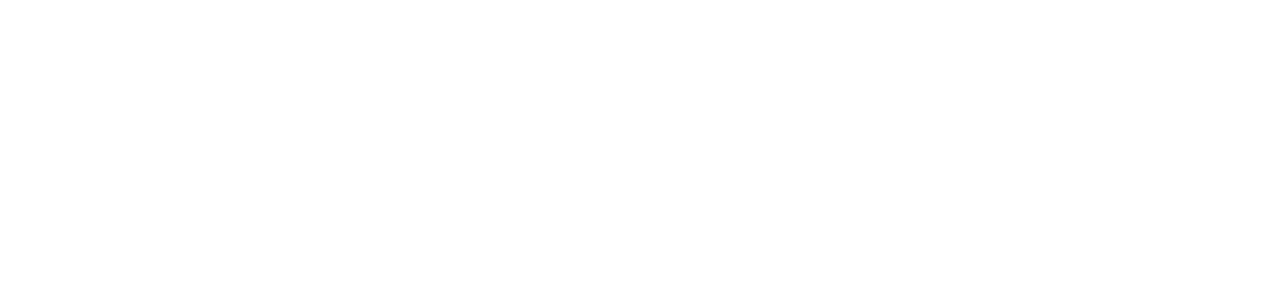
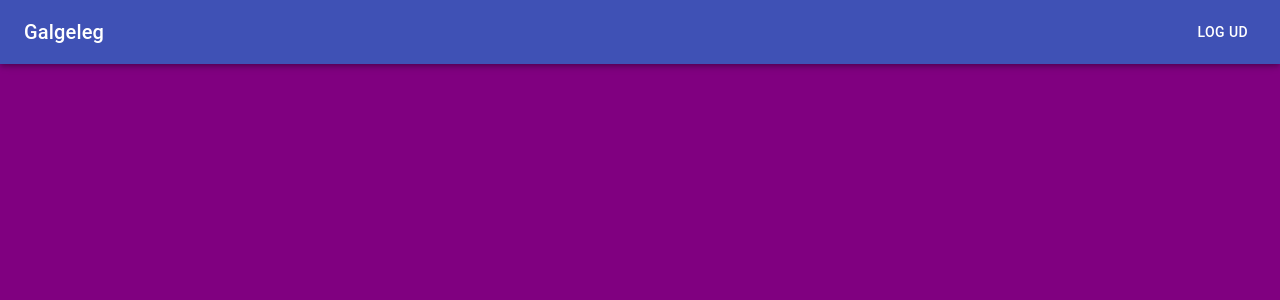
Before and after one commit to JoakimLevorsen/galgereact, a React (Create React App) app: page / in a window 1280 px wide. Shown: the top 300 px of the page. Built offline with nearby package versions, Linux system fonts and the light colour scheme.

Commit message:
More basic stuff

```diff
--- a/src/App.css
+++ b/src/App.css
@@ -1,38 +1,6 @@
 .App {
-  text-align: center;
+    display: flex;
+    justify-content: center;
+    align-items: center;
+    background: purple;
 }
-
-.App-logo {
-  height: 40vmin;
-  pointer-events: none;
-}
-
-@media (prefers-reduced-motion: no-preference) {
-  .App-logo {
-    animation: App-logo-spin infinite 20s linear;
-  }
-}
-
-.App-header {
-  background-color: #282c34;
-  min-height: 100vh;
-  display: flex;
-  flex-direction: column;
-  align-items: center;
-  justify-content: center;
-  font-size: calc(10px + 2vmin);
-  color: white;
-}
-
-.App-link {
-  color: #61dafb;
-}
-
-@keyframes App-logo-spin {
-  from {
-    transform: rotate(0deg);
-  }
-  to {
-    transform: rotate(360deg);
-  }
-}
--- a/src/App.tsx
+++ b/src/App.tsx
@@ -4,14 +4,14 @@
 import Game from "./game/Game";
 
 export default () => {
-    const [authorized, setAuth] = useState(false);
+    const [authorized, setAuth] = useState(true);
 
     return (
         <div className="App">
             {!authorized ? (
                 <SignIn didSignIn={() => setAuth(true)} />
             ) : (
-                <Game />
+                <Game signOut={() => setAuth(false)} />
             )}
         </div>
     );
--- a/src/auth/SignIn.tsx
+++ b/src/auth/SignIn.tsx
@@ -1,5 +1,5 @@
 import React, { useState } from "react";
-import { Box, TextField, Button } from "@material-ui/core";
+import { TextField, Button, Paper } from "@material-ui/core";
 import Axios from "axios";
 
 interface Props {
@@ -11,24 +11,38 @@
     const [password, setPassword] = useState("");
 
     // Lav tim sign in
-    const signIn = Axios.get("")
-        .then(() => props.didSignIn())
-        .catch(e => {
-            console.error(e);
-            alert("En intern fejl opstod. Prøv igen");
-        });
+    // eslint-disable-next-line @typescript-eslint/no-unused-vars
+    const signIn = () =>
+        Axios.get("")
+            .then(() => props.didSignIn())
+            .catch(e => {
+                console.error(e);
+                alert("En intern fejl opstod. Prøv igen");
+            });
 
     return (
-        <Box>
+        <Paper
+            style={{
+                display: "flex",
+                flexDirection: "column",
+                height: 200,
+                width: 300,
+                background: "white",
+                padding: 20,
+            }}
+        >
+            <h2>Log ind</h2>
             <TextField
                 value={username}
+                label="Brugernavn"
                 onChange={e => setUsername(e.target.value)}
             />
             <TextField
                 value={password}
+                label="Kodeord"
                 onChange={e => setPassword(e.target.value)}
             />
-            <Button onClick={() => signIn}>Log ind</Button>
-        </Box>
+            <Button onClick={() => props.didSignIn()}>Log ind</Button>
+        </Paper>
     );
 };
--- a/src/game/Game.tsx
+++ b/src/game/Game.tsx
@@ -1,5 +1,26 @@
 import React, { Component } from "react";
+import { AppBar, Typography, Toolbar, Button } from "@material-ui/core";
 
-export default class Game extends Component {
-    render = () => <div />;
+interface Props {
+    signOut: () => void;
 }
+
+export default class Game extends Component<Props> {
+    render = () => (
+        <div>
+            <AppBar>
+                <Toolbar>
+                    <Typography style={{ flex: 1 }} variant="h6">
+                        Galgeleg
+                    </Typography>
+                    <Button
+                        color="inherit"
+                        onClick={() => this.props.signOut()}
+                    >
+                        Log ud
+                    </Button>
+                </Toolbar>
+            </AppBar>
+        </div>
+    );
+}
--- a/src/index.css
+++ b/src/index.css
@@ -1,13 +1,21 @@
 body {
-  margin: 0;
-  font-family: -apple-system, BlinkMacSystemFont, 'Segoe UI', 'Roboto', 'Oxygen',
-    'Ubuntu', 'Cantarell', 'Fira Sans', 'Droid Sans', 'Helvetica Neue',
-    sans-serif;
-  -webkit-font-smoothing: antialiased;
-  -moz-osx-font-smoothing: grayscale;
+    margin: 0;
+    font-family: -apple-system, BlinkMacSystemFont, "Segoe UI", "Roboto",
+        "Oxygen", "Ubuntu", "Cantarell", "Fira Sans", "Droid Sans",
+        "Helvetica Neue", sans-serif;
+    -webkit-font-smoothing: antialiased;
+    -moz-osx-font-smoothing: grayscale;
+}
+
+html,
+body,
+#root,
+.App {
+    height: 100%;
+    width: 100%;
 }
 
 code {
-  font-family: source-code-pro, Menlo, Monaco, Consolas, 'Courier New',
-    monospace;
+    font-family: source-code-pro, Menlo, Monaco, Consolas, "Courier New",
+        monospace;
 }
```
